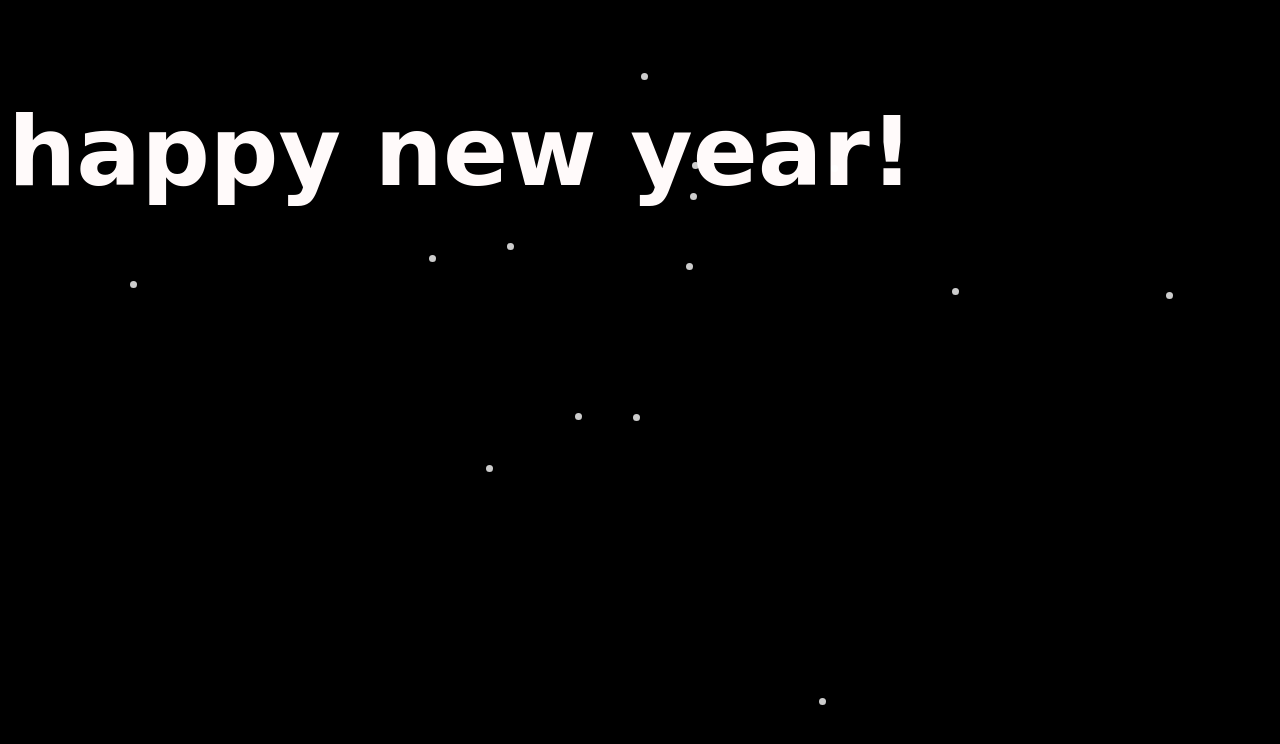
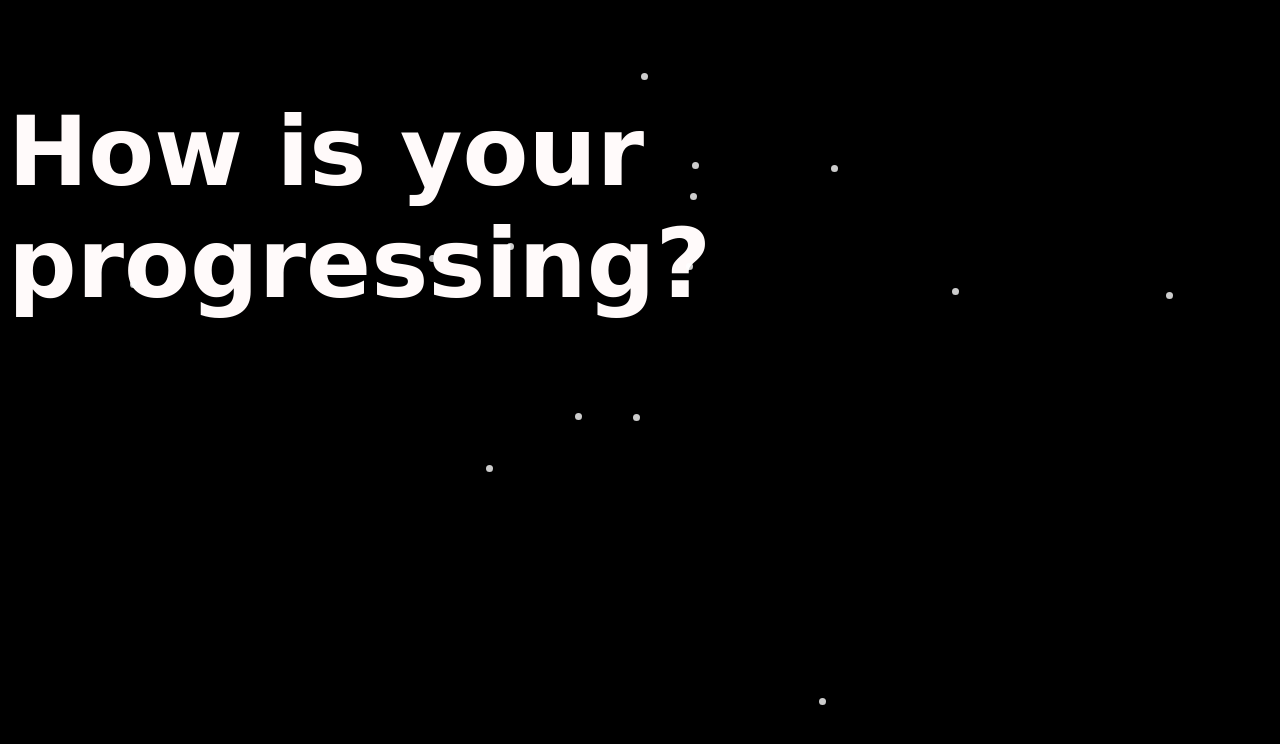
Before and after one commit to Kadoshita/NewYearCard, a plain HTML site: page docs/index.html in a window 1280 px wide. Drawn offline with Linux system fonts and the light colour scheme; a web font is replaced by a local one.

Commit message:
add animetion

```diff
--- a/docs/css/style.css
+++ b/docs/css/style.css
@@ -1,10 +1,4 @@
-html{
-	width: 98%;
-	height: 95%;
-}
 body{
-	width: 100%;
-	height: 100%;
 	background: #000;
 }
 #message{
--- a/docs/css/style_p.css
+++ b/docs/css/style_p.css
@@ -1,10 +1,4 @@
-html{
-	width: 98%;
-	height: 95%;
-}
 body{
-	width: 100%;
-	height: 100%;
 	background: #000;
 }
 #message{
--- a/docs/js/app.js
+++ b/docs/js/app.js
@@ -1,5 +1,19 @@
 var message='happy new year!';
+var message2='How is your progressing?';
 var messageElm=document.getElementById('message');
+
+var isProg=false;
+
+setInterval(function(){
+	if(!isProg){
+		displayCharcter(messageElm,message2,message2.length);
+		isProg=true;
+	}
+	else{
+		displayCharcter(messageElm,message,message.length);
+		isProg=false;
+	}
+},5000);
 
 setTimeout(displayCharcter, 2000,messageElm,message,message.length);
 
```
